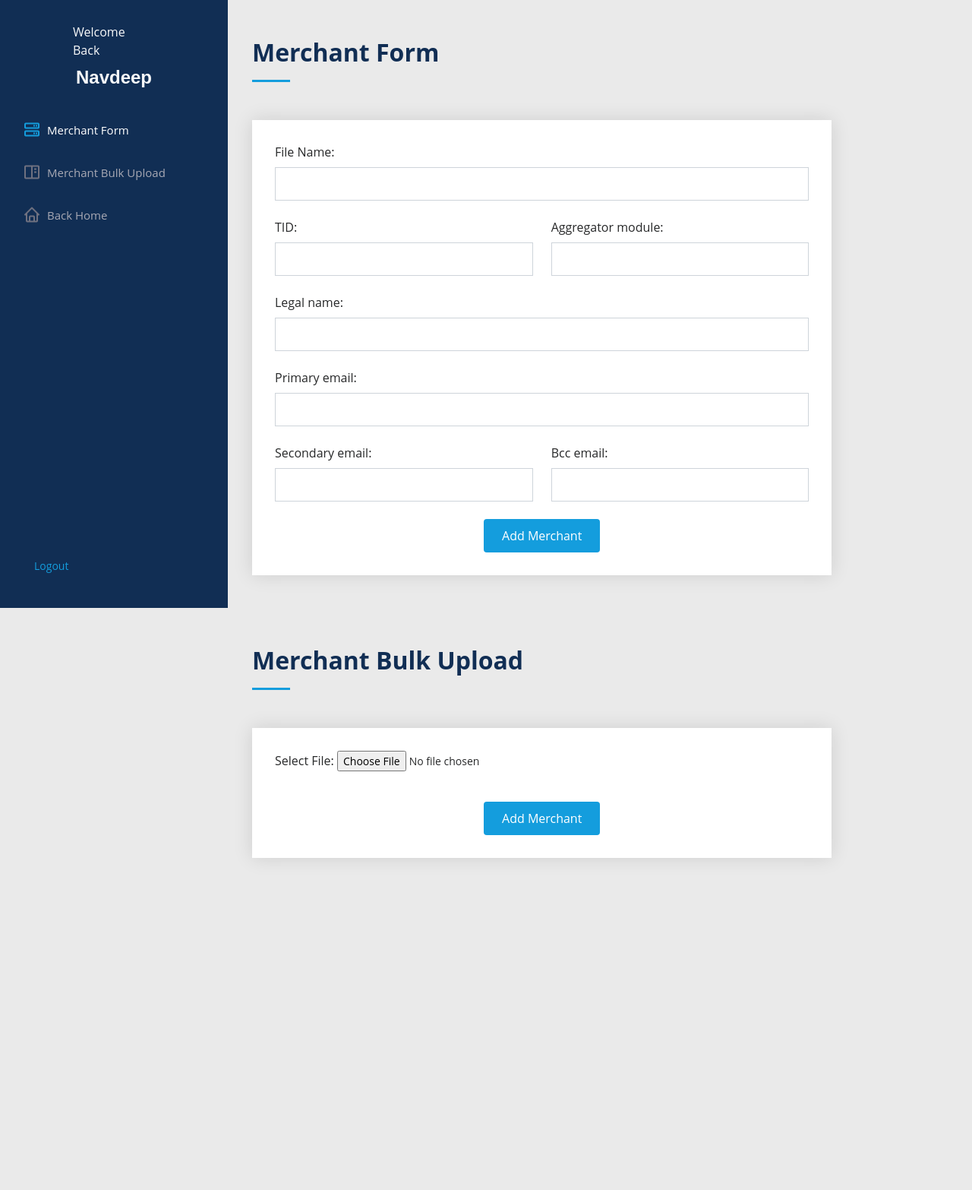
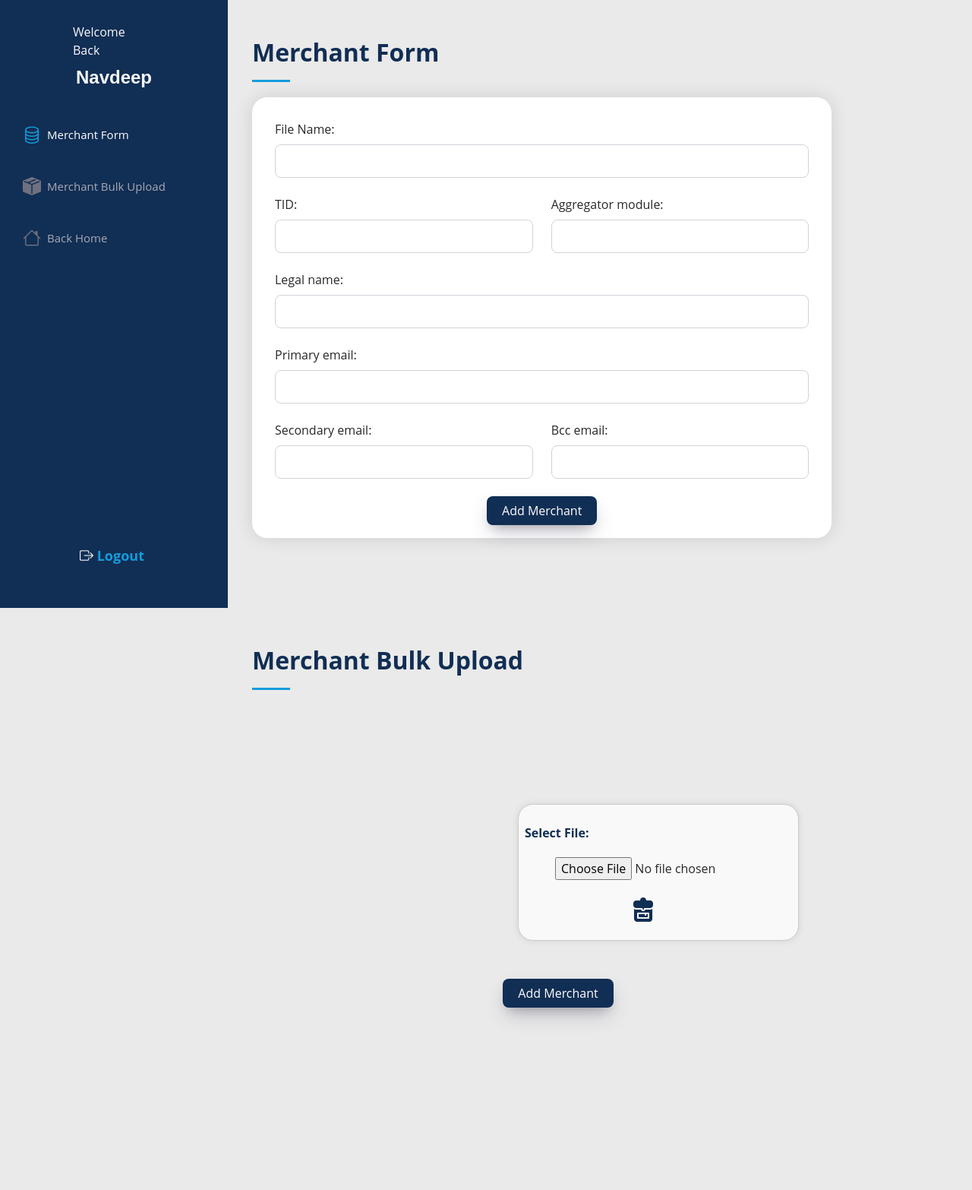
Before and after one commit to Mayank2930/Work, a Django app: page /merchant-form/ in a window 1280 px wide. Shown: the top 1566 px of the page at 76% size. Run offline with Django 4.2, Linux system fonts and the light colour scheme; a user stored in the database is signed in; some libraries are stand-ins or nearby versions.

Commit message:
all front end changes

```diff
--- a/reports-main/static/css/style.css
+++ b/reports-main/static/css/style.css
@@ -810,13 +815,44 @@ section {
 }
 .contact .merchant-form {
   width: 100%;
+  height: 100%;
   padding: 30px;
   background: #fff;
+  border-radius: 20px;
   box-shadow: 0 0 24px 0 rgba(0, 0, 0, 0.12);
+  position: relative;
+  top: -30px;
+  height: 580px;
+}
+
+.contact .merchant-update-form{
+  width: 100%;
+  height: 100%;
+  padding: 30px;
+  background: #fff;
+  border-radius: 20px;
+  box-shadow: 0 0 24px 0 rgba(0, 0, 0, 0.12);
+  position: relative;
+  top: -60px;
+  height: 580px;
+}
+
+.contact .merchant_bulk_upload_div{
+  border: 1px solid #ccc;
+  padding: 15px;
+  border-radius: 20px;
+  box-shadow: 0 0 10px rgba(0, 0, 0, 0.1);
+  background-color: #f9f9f9;
+  height: 180px;
+  width: 370px;
+  align-items: center;
+  justify-content: center;
+  margin-left: 350px;
+  position: relative;
+  top: 100px;
 }
 
 .section-form .button{
-
   background-color: #112E54 ;
   border: none;
   color: white;
@@ -828,22 +864,22 @@ section {
   cursor: pointer;
   border-radius: 10px;
 }
+
 .section-form .button:hover{
      background-color: #1b4a87;
-
 }
-
-.contact .merchant-form .form-group {
+.contact .merchant-form .form-group, .contact .merchant-update-form .form-group {
   padding-bottom: 8px;
+  border-radius: 20px;
 }
-.contact .merchant-form .validate {
+.contact .merchant-form .validate, .contact .merchant-update-form .validate {
   display: none;
   color: red;
   margin: 0 0 15px 0;
   font-weight: 400;
   font-size: 13px;
 }
-.contact .merchant-form .error-message {
+.contact .merchant-form .error-message,.contact .merchant-update-form .error-message {
   display: none;
   color: #fff;
   background: #ed3c0d;
@@ -880,33 +916,36 @@ section {
   -webkit-animation: animate-loading 1s linear infinite;
   animation: animate-loading 1s linear infinite;
 }
-.contact .merchant-form .form-group {
+.contact .merchant-form .form-group, .contact .merchant-update-form .form-group {
   margin-bottom: 15px;
+  border-radius: 20px;
 }
-.contact .merchant-form label {
+.contact .merchant-form label, .contact .merchant-update-form label  {
   padding-bottom: 8px;
 }
-.contact .merchant-form input, .contact .merchant-form textarea {
-  border-radius: 0;
+.contact .merchant-form input, .contact .merchant-form textarea,.contact .merchant-update-form input, .contact .merchant-update-form textarea {
+  border-radius: 8px;
   box-shadow: none;
   font-size: 14px;
 }
-.contact .merchant-form input {
+.contact .merchant-form input, .contact .merchant-update-form input {
   height: 44px;
 }
-.contact .merchant-form textarea {
+.contact .merchant-form textarea, .contact .merchant-update-form textarea {
   padding: 10px 15px;
 }
-.contact .merchant-form button[type=submit] {
-  background: #149ddd;
-  border: 0;
-  padding: 10px 24px;
-  color: #fff;
-  transition: 0.4s;
-  border-radius: 4px;
+.contact .merchant-form button[type=submit], .contact .merchant-update-form button[type=submit] {
+  color: white;
+  background-color: #112E54;
+  border: none;
+  outline: none;
+  padding: 7px 20px;
+  border-radius: 8px;
+  cursor: pointer;
+  box-shadow: rgba(50, 50, 93, 0.25) 0px 13px 27px -5px, rgba(0, 0, 0, 0.3) 0px 8px 16px -8px;
 }
-.contact .merchant-form button[type=submit]:hover {
-  background: #37b3ed;
+.contact .merchant-form button[type=submit]:hover, .contact .merchant-update-form button[type=submit]:hover {
+  background: #1b4a87;
 }
 @-webkit-keyframes animate-loading {
   0% {
@@ -1098,55 +1150,77 @@ label:after { content: ": " }
   padding-left: 30px;
 }
 
-.drag-over-effect div.col:first-child{
-  opacity: 0;
-  visibility: hidden;
-  pointer-events: none;
-  transform: scale(1.1);
+.section-form .send-container {
+  border: 1px solid #ccc;
+  padding: 15px;
+  border-radius: 20px;
+  box-shadow: 0 0 10px rgba(0, 0, 0, 0.1);
+  background-color: #f9f9f9;
+  margin-left: 300px;
+  margin-right: 380px;
+  margin-bottom: 60px;
+  height: 180px;
+  width: 370px;
+  position: relative;
+  top: -30px;
 }
 
-.drag-over-effect div.col:last-child{
-  opacity: 1;
-  visibility: visible;
-  pointer-events: none;
-  transform: scale(1);
+.send-photo{
+  position: relative;
+  top: 15px;
 }
 
-.list-section {
-  text-align: left;
-  margin: 0px 35px;
-  padding-bottom: 20px;
+.send-container .input_3, .input_4 {
+  padding: 10px;
+  padding-left: 50px;
 }
 
-.list-section .list-title{
-  font-size: 0.95rem;
+.send-container label, .form-group-label{
+  color: #112E54;
+  font-weight: bold;
+  display: block;
+  float: left;
+  margin: 10px;
+}
+
+.bi-envelope-paper-fill,  .bi-backpack4-fill{
   color: #112E54;
 }
 
-.list-section li{
-  display: flex;
-  margin: 15px 0px;
-  padding-top: 4px;
-  padding-bottom: 2px;
-  border-radius: 8px;
-  transition-duration: 0.2s;
+.bulk-photo i{
+  padding-left: 150px;
+  position: relative;
+  top: 10px;
 }
 
-.list-section li:hover{
-  box-shadow: #EAEAEA 0px 0px 4px 0px, #eaeaea 0px 12px 16px 0px;
+.bulk-button {
+  display: flex;
+  align-items: center;
+  justify-content: center;
+  position: relative;
+  top: 150px;
+  right: 55px;
 }
 
-.list-section .col{
-  flex: 0.1;
+.bulk-button button{
+  color: white;
+  background-color: #112E54;
+  border: none;
+  outline: none;
+  padding: 7px 20px;
+  border-radius: 8px;
+  cursor: pointer;
+  box-shadow: rgba(50, 50, 93, 0.25) 0px 13px 27px -5px, rgba(0, 0, 0, 0.3) 0px 8px 16px -8px;
 }
 
-.list-section li .col:nth-child(1){
-  flex: 0.15;
-  text-align: center;
+/* Default styles for larger screens */
+.button {
+  width: 200px;
 }
 
-.list-section li .col:nth-child(2){
-  flex: 0.75;
-  text-align: left;
-  font-size: 0.9rem;
+/* Media query for smaller screens */
+@media only screen and (max-width: 600px) {
+  .button {
+      width: 100%;
+  }
 }
--- a/reports-main/templates/base.html
+++ b/reports-main/templates/base.html
@@ -3,7 +3,7 @@
 <!DOCTYPE html>
 <html lang="en">
 <head>
-    <meta charset="UTF-8">
+    <meta name="viewport" content="width=device-width, initial-scale=1.0">
     <title>Paramotor Reports-{% block title %}  {% endblock %}</title>
     {#    Link to Bootstarp#}
     <link href="https://cdn.jsdelivr.net/npm/bootstrap@5.1.3/dist/css/bootstrap.min.css" rel="stylesheet" integrity="sha384-1BmE4kWBq78iYhFldvKuhfTAU6auU8tT94WrHftjDbrCEXSU1oBoqyl2QvZ6jIW3" crossorigin="anonymous">
--- a/reports-main/templates/merchant/home.html
+++ b/reports-main/templates/merchant/home.html
@@ -43,8 +43,6 @@
                     <i class="bi bi-box-arrow-right"></i>
                     <a href="/logout/" class="button" >Logout</a>
                 </div>
-
-
             </div>
         </footer><!-- End  Footer -->
     </main>
--- a/reports-main/templates/merchant/merchant_form.html
+++ b/reports-main/templates/merchant/merchant_form.html
@@ -18,9 +18,9 @@
             {#        Including Nabbar#}
             <nav id="navbar" class="nav-menu navbar">
                 <ul>
-                    <li><a href="#merchant_form" class="nav-link scrollto"><i class="bx bx-server"></i> <span>Merchant Form</span></a></li>
-                    <li><a href="#merchant_bulk_upload" class="nav-link scrollto"><i class="bx bx-book-content"></i> <span>Merchant Bulk Upload</span></a></li>
-                    <li><a href="/" class="nav-link scrollto"><i class="bx bx-home"></i> <span>Back Home</span></a></li>
+                    <li><a href="#merchant_form" class="nav-link scrollto"><i class="bi bi-database"></i> <span>Merchant Form</span></a></li>
+                    <li><a href="#merchant_bulk_upload" class="nav-link scrollto"><i class="bi bi-box-seam-fill"></i> <span>Merchant Bulk Upload</span></a></li>
+                    <li><a href="/" class="nav-link scrollto"><i class="bi bi-house"></i> <span>Back Home</span></a></li>
                 </ul>
             </nav><!-- .nav-menu -->
 
@@ -47,8 +47,6 @@
 
                         <div class="col-lg-10 mt-5 mt-lg-0 d-flex align-items-stretch">
 
-
-                            {#Merchant Form starts From Here#}
                             <form method="post" role="form" class="merchant-form justify-content-center">
                                 {% csrf_token %}
                                 <div class="row">
@@ -88,11 +86,9 @@
                                     </div>
                                 </div>
                                 <div class="text-center"><button type="submit">Add Merchant</button></div>
-                            </form>{#Merchant Form End Here#}
+                            </form>
                         </div>
-
                     </div>
-
                 </div>
             </div>
         </section><!-- End Contact Section -->
@@ -110,24 +106,22 @@
                     <div class="d-flex align-items-stretch">
 
 
-                        <div class="col-lg-10 mt-5 mt-lg-0 d-flex align-items-stretch">
-                            <form action="merchant-bulk-upload/" enctype="multipart/form-data" method="post" role="form" class="merchant-form justify-content-center">
+                        <div class="col-lg-10 mt-5 mt-lg-0 d-flex align-items-stretch merchant_bulk_upload_div">
+                            <form action="merchant-bulk-upload/" enctype="multipart/form-data" method="post" role="form" class="merchant-bulk-form justify-content-center">
                                 {% csrf_token %}
                                 <div class="row">
                                     <div class="form-group col-md-12">
-                                        <label for="id_bulk_merchant">Select File</label>
-                                        <input type="file" name="bulk_merchant" id="id_bulk_merchant" required>
+                                        <label for="id_bulk_merchant" class="form-group-label">Select File</label>
+                                        <input type="file" class="input_4" name="bulk_merchant" id="id_bulk_merchant" required>
+                                        <div class="bulk-photo"><i class="bi bi-backpack4-fill h2"></i></div>
                                     </div>
-
-                                    <div class="text-center"><button type="submit">Add Merchant</button></div>
                                 </div>
                             </form>
                         </div>
-
                     </div>
-
                 </div>
             </div>
+            <div class="bulk-button"><button type="submit">Add Merchant</button></div>
         </section><!-- End Contact Section -->
 
     </main><!-- End #main -->
@@ -135,7 +129,8 @@
     <!-- ======= Footer ======= -->
     <footer id="footer">
         <div class="container">
-            <div>
+            <div class="inner-container">
+                <i class="bi bi-box-arrow-right"></i>
                 <a href="/logout/" class="button" >Logout</a>
             </div>
         </div>
--- a/reports-main/templates/sent_mail/check_merchant.html
+++ b/reports-main/templates/sent_mail/check_merchant.html
@@ -19,7 +19,7 @@
             <nav id="navbar" class="nav-menu navbar">
                 <ul>
                     <li><a href="#send_report" class="nav-link scrollto"><i class="bx bxs-book-alt"></i> <span>Send Reports</span></a></li>
-                    <li><a href="/" class="nav-link scrollto"><i class="bx bx-home"></i> <span>Back Home</span></a></li>
+                    <li><a href="/" class="nav-link scrollto"><i class="bi bi-house"></i></i> <span>Back Home</span></a></li>
                 </ul>
             </nav><!-- .nav-menu -->
 
@@ -89,7 +89,8 @@
     <!-- ======= Footer ======= -->
     <footer id="footer">
         <div class="container">
-            <div>
+            <div class="inner-container">
+                <i class="bi bi-box-arrow-right"></i>
                 <a href="/logout/" class="button" >Logout</a>
             </div>
 
--- a/reports-main/templates/sent_mail/send_mail.html
+++ b/reports-main/templates/sent_mail/send_mail.html
@@ -19,7 +19,7 @@
             <nav id="navbar" class="nav-menu navbar">
                 <ul>
                     <li><a href="#send_report" class="nav-link scrollto"><i class="bx bxs-book-alt"></i> <span>Send Reports</span></a></li>
-                    <li><a href="/" class="nav-link scrollto"><i class="bx bx-home"></i> <span>Back Home</span></a></li>
+                    <li><a href="/" class="nav-link scrollto"><<i class="bi bi-house"></i> <span>Back Home</span></a></li>
                 </ul>
             </nav><!-- .nav-menu -->
 
@@ -108,7 +108,8 @@
     <!-- ======= Footer ======= -->
     <footer id="footer">
         <div class="container">
-            <div>
+            <div class="inner-container">
+                <i class="bi bi-box-arrow-right"></i>
                 <a href="/logout/" class="button" >Logout</a>
             </div>
 
--- a/reports-main/templates/upload_files/upload_files.html
+++ b/reports-main/templates/upload_files/upload_files.html
@@ -21,7 +21,7 @@
                     <li><a href="#paramotor_all_reports" class="nav-link scrollto"><i class="bx bxs-book-alt"></i> <span>Paramotor All Reports</span></a></li>
                     <li><a href="#final_all_reports" class="nav-link scrollto"><i class="bx bx-book-add"></i> <span>Final All Reports</span></a></li>
                     <li><a href="#download_reports" class="nav-link scrollto"><i class="bx bx-download"></i> <span>Download Reports</span></a></li>
-                    <li><a href="/" class="nav-link scrollto"><i class="bx bx-home"></i> <span>Back Home</span></a></li>
+                    <li><a href="/" class="nav-link scrollto"><i class="bi bi-house-door-fill"></i> <span>Back Home</span></a></li>
                 </ul>
             </nav><!-- .nav-menu -->
 
@@ -161,7 +161,8 @@
     <!-- ======= Footer ======= -->
     <footer id="footer">
         <div class="container">
-            <div>
+            <div  class="inner-container">
+                <i class="bi bi-box-arrow-right"></i>
                 <a href="/logout/" class="button" >Logout</a>
             </div>
 
```
Also changed, not shown: other parts of reports-main/static/css/style.css (+25 -7 lines), reports-main/templates/merchant/merchant_detail.html (+8 -7 lines), reports-main/templates/merchant/send_report.html (+14 -10 lines), reports-main/db.sqlite3, reports-main/static/css/bg-1.png (renamed from reports-main/static/background-image/bg-1.png).
